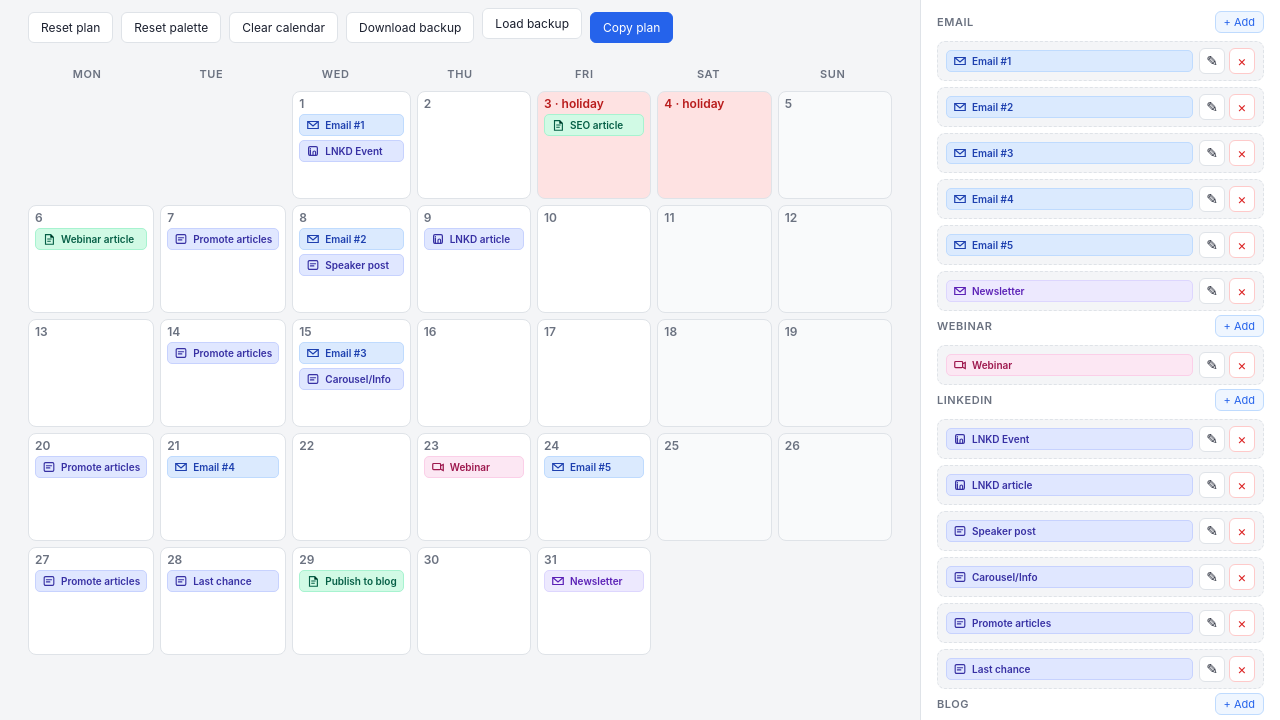
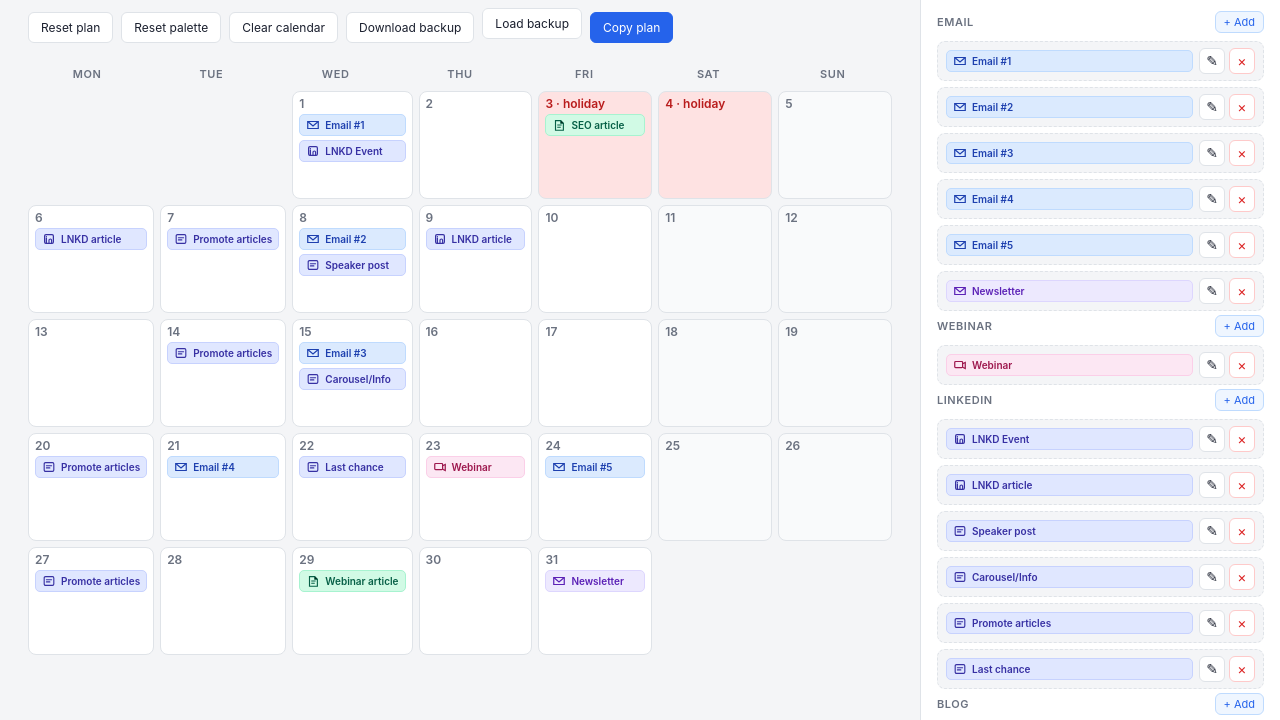
Before and after one commit to katevostokova2108-collab/content-calendar-july, a plain HTML site: page index.html in a window 1280 px wide. Shown: the part 74-794 px from the top of the page. Drawn offline with Linux system fonts and the light colour scheme.

Commit message:
Update July plan: linkedin-article on Jul 6, last chance Jul 22, webinar article Jul 29
Co-authored-by: Cursor <cursoragent@cursor.com>

```diff
--- a/index.html
+++ b/index.html
@@ -361,7 +361,7 @@
   <script>
     const YEAR = 2026;
     const MONTH = 6;
-    const PLAN_KEY = 'content-calendar-july-2026-plan-v4';
+    const PLAN_KEY = 'content-calendar-july-2026-plan-v5';
     const PALETTE_KEY = 'content-calendar-july-2026-palette-v3';
 
     const HOLIDAYS = new Set(['2026-07-03', '2026-07-04']);
@@ -402,7 +402,7 @@
     const DEFAULT_PLAN = {
       '2026-07-01': ['email-1', 'linkedin-event'],
       '2026-07-03': ['blog-seo'],
-      '2026-07-06': ['blog-webinar-article'],
+      '2026-07-06': ['linkedin-article'],
       '2026-07-07': ['linkedin-promote-articles'],
       '2026-07-08': ['email-2', 'linkedin-speaker-post'],
       '2026-07-09': ['linkedin-article'],
@@ -410,11 +410,11 @@
       '2026-07-15': ['email-3', 'linkedin-topic-carousel'],
       '2026-07-20': ['linkedin-promote-articles'],
       '2026-07-21': ['email-4'],
+      '2026-07-22': ['linkedin-last-chance'],
       '2026-07-23': ['webinar'],
       '2026-07-24': ['email-5'],
       '2026-07-27': ['linkedin-promote-articles'],
-      '2026-07-28': ['linkedin-last-chance'],
-      '2026-07-29': ['blog-publish'],
+      '2026-07-29': ['blog-webinar-article'],
       '2026-07-31': ['newsletter'],
     };
 
```
